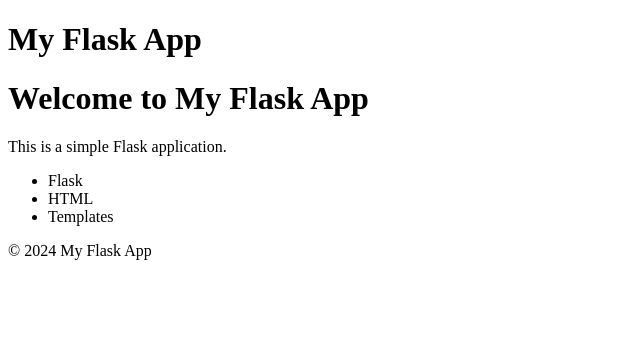
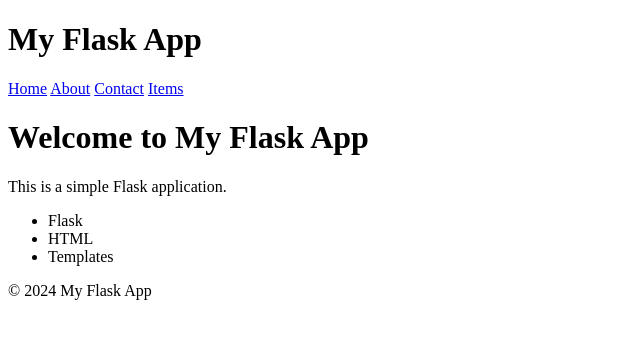
Before and after one commit to Alreix/holbertonschool-higher_level_programming, a Flask app: template python-server_side_rendering/templates/index.html in a window 1280 px wide. Shown: the top 339 px of the page, without its empty margins (0-640 px from the left). Run offline with Flask 3, Linux system fonts and the light colour scheme; the template is opened without the code that fills it, so the values that code supplies are empty.

Commit message:
feat: adding a nav into the header

```diff
--- a/python-server_side_rendering/templates/header.html
+++ b/python-server_side_rendering/templates/header.html
@@ -1,3 +1,9 @@
 <header>
     <h1>My Flask App</h1>
+    <nav>
+        <a href="/">Home</a>
+        <a href="/about">About</a>
+        <a href="/contact">Contact</a>
+        <a href="/items">Items</a>
+    </nav>
 </header>
```
